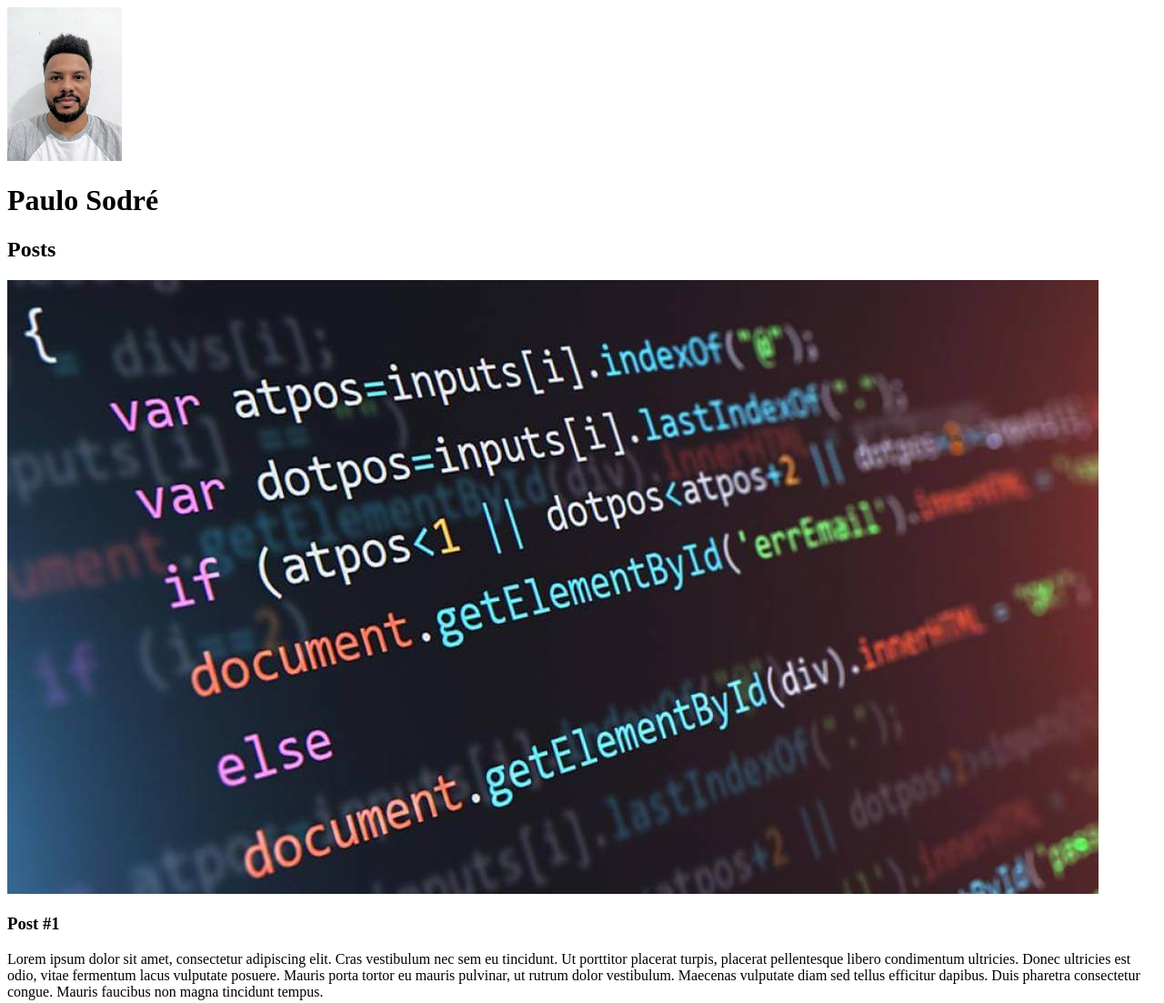
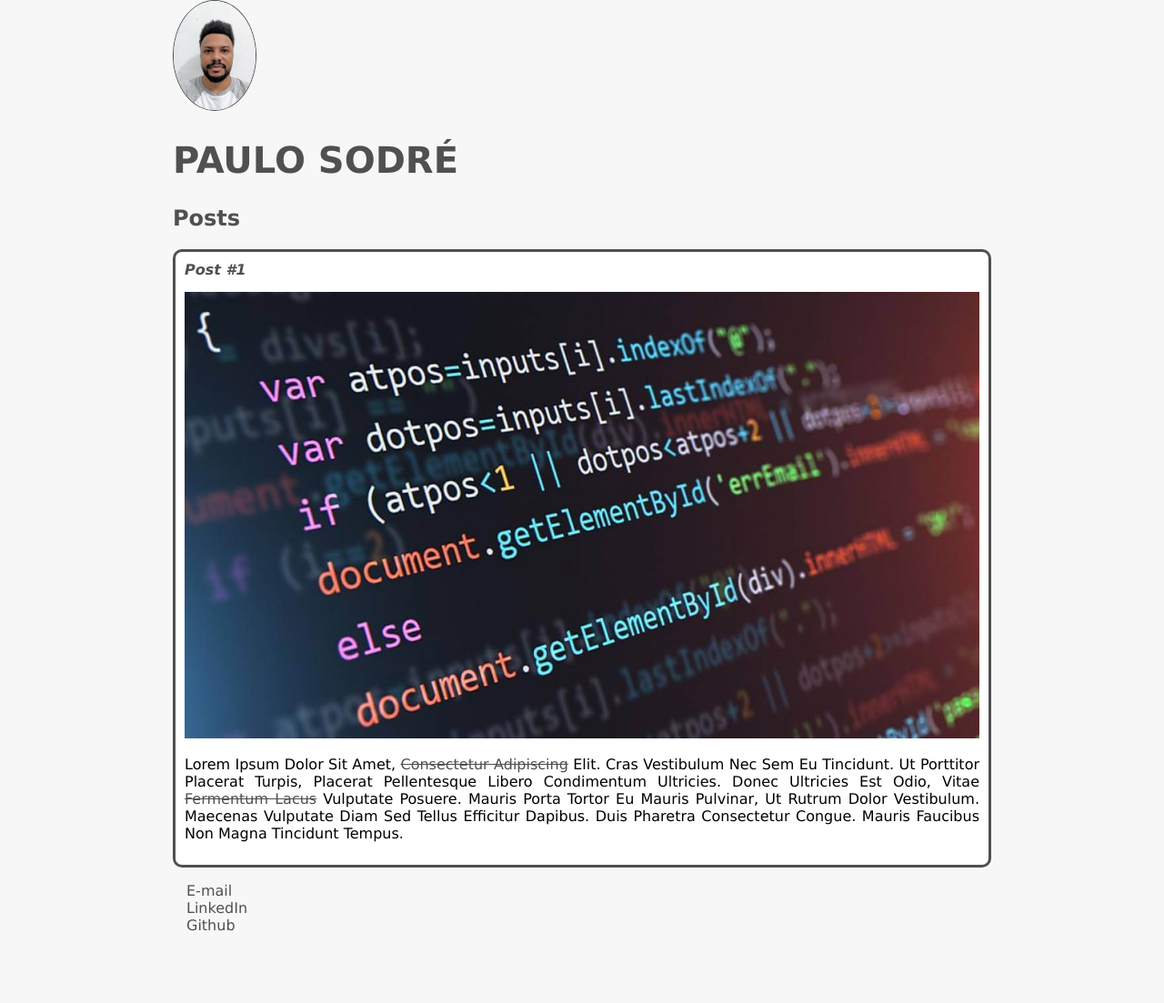
Before and after one commit to paulohrsodre/desafio-decolatech-dio, a plain HTML site: page HTML5-CSS/index.html in a window 1280 px wide. Shown: the top 1103 px of the page at 91% size. After the commit the page ends 1043 px from the top, so only its background shows below. Drawn offline with Linux system fonts and the light colour scheme.

Commit message:
introdução do css e alterações visuais na pagina

```diff
--- a/HTML5-CSS/index.html
+++ b/HTML5-CSS/index.html
@@ -10,32 +10,32 @@
 <body>
 
     <header>
-        <img src="img/perfil2.jpg" alt="Foto de Paulo Sodré" width="10%">
-        <h1>Paulo Sodré</h1>
+        <img src="img/perfil2.jpg" alt="Foto de Paulo Sodré" width="10%" class="photo">
+        <h1 id="title">Paulo Sodré</h1>
     </header>
 
     <section>
         <header>
-            <h2>Posts</h2>
-            <img src="img/Programacao.jpg" alt="Editor de texto contendo código Javascript">
+            <h2 class="subtitle">Posts</h2>
         </header>
-        <article>
+        <article class="post">
             <header>
-                <h3>Post #1</h3>
+                <h3 class="post_title">Post #1</h3>
+                <img src="img/Programacao.jpg" alt="Editor de texto contendo código Javascript" class="post_image">
             </header>
 
-            <p>
-                Lorem ipsum dolor sit amet, consectetur adipiscing elit. Cras vestibulum nec sem eu tincidunt.
-                Ut porttitor placerat turpis, placerat pellentesque libero condimentum ultricies.
-                Donec ultricies est odio, vitae fermentum lacus vulputate posuere. Mauris porta tortor eu mauris pulvinar,
-                ut rutrum dolor vestibulum. Maecenas vulputate diam sed tellus efficitur dapibus. Duis pharetra consectetur congue.
-                Mauris faucibus non magna tincidunt tempus.
+            <p class="post_content">
+                Lorem ipsum dolor sit amet, <a href="https://www.linkedin.com/in/paulohrsodre" target="_blank">consectetur adipiscing</a>
+                elit. Cras vestibulum nec sem eu tincidunt. Ut porttitor placerat turpis, placerat pellentesque libero condimentum ultricies.
+                Donec ultricies est odio, vitae <a href="mailto:paulohrsodre@hotmail.com">fermentum lacus</a> vulputate posuere. Mauris porta
+                tortor eu mauris pulvinar, ut rutrum dolor vestibulum. Maecenas vulputate diam sed tellus efficitur dapibus. Duis pharetra
+                consectetur congue. Mauris faucibus non magna tincidunt tempus.
             </p>
         </article>
     </section>
 
     <footer>
-        <ul>
+        <ul class="contacts">
             <li>
                 <a href="mailto:paulohrsodre@hotmail.com">E-mail</a>
             </li>
--- a/HTML5-CSS/style.css
+++ b/HTML5-CSS/style.css
@@ -0,0 +1,61 @@
+body {
+    background: #f7f7f7;
+    font-family: Verdana, Geneva, Tahoma, sans-serif;
+    max-width: 900px;
+    margin: auto;
+}
+
+#title, .subtitle, .post_title {
+    color: #505050;
+}
+
+#title {
+    font-size: 40px;
+    text-transform: uppercase;
+}
+
+a {
+    text-decoration: line-through;
+    color: #505050;
+}
+
+.photo {
+    border: 1px solid #505050;
+    border-radius: 50%;
+}
+
+.post_title {
+    font-size: 16px;
+    font-style: italic;
+    margin: 0;
+    margin-bottom: 15px;
+}
+
+.post {
+    background: #fff;
+    padding: 10px;
+    border: 3px solid #505050;
+    margin-bottom: 15px;
+    border-radius: 10px;
+}
+
+.post_content {
+    margin: 0;
+    margin-bottom: 15px;
+    text-transform: capitalize;
+    text-align: justify;
+}
+
+.post_image {
+    margin-bottom: 15px;
+    width: 100%;
+}
+
+.contacts {
+    list-style: none;
+    padding-left: 15px;
+}
+
+.contacts li a {
+    text-decoration: none;
+}
```
